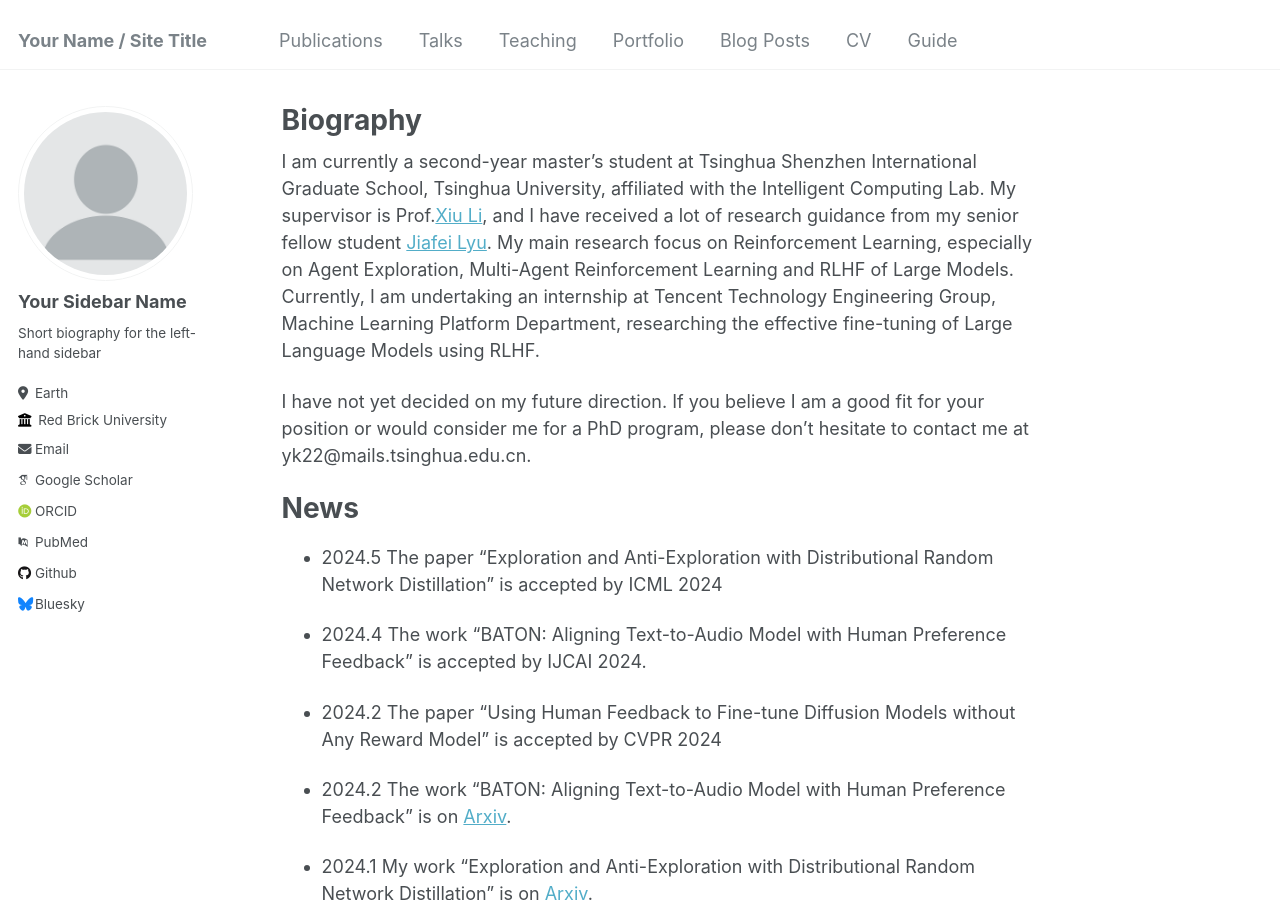
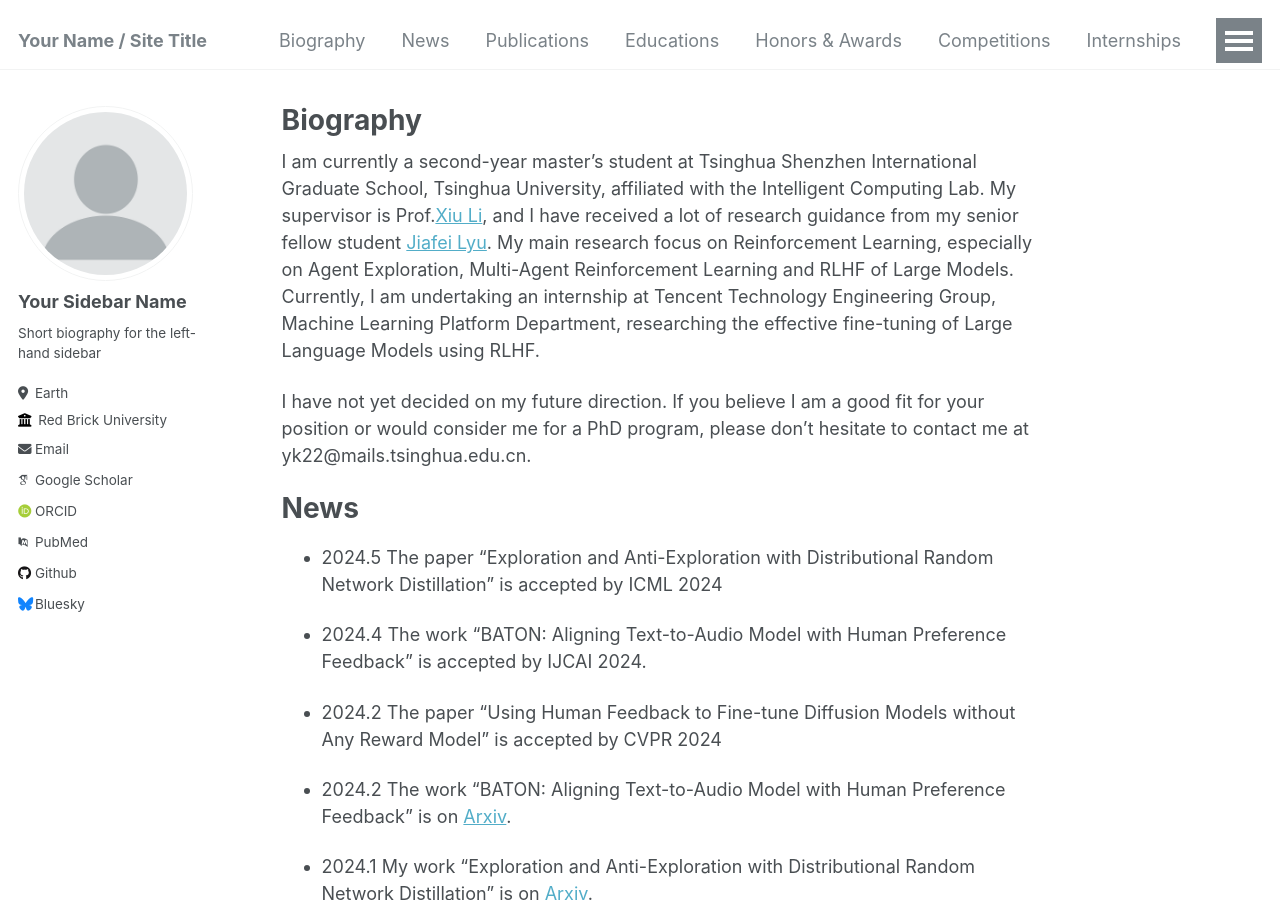
Before and after one commit to yk7333/yk7333.github.io, a Jekyll site: the page built from _pages/about.md, in a window 1280 px wide and 900 px high. Built offline with Jekyll 4.4.1, drawn with Linux system fonts in a browser that asks for light colours; some web fonts are replaced; a script that is not in the unit is left out.

Commit message:
Update navigation.yml

```diff
--- a/_data/navigation.yml
+++ b/_data/navigation.yml
@@ -1,22 +1,25 @@
 # main links links
 main:
+  - title: "Biography"
+    url: /#biography
+
+  - title: "News"
+    url: /#news
+
   - title: "Publications"
-    url: /publications/
+    url: /#publications
 
-  - title: "Talks"
-    url: /talks/
+  - title: "Educations"
+    url: /#educations
+
+  - title: "Honors & Awards"
+    url: /#honors&awards
+
+  - title: "Competitions"
+    url: /#competitions
+
+  - title: "Internships"
+    url: /#internships
 
   - title: "Teaching"
-    url: /teaching/
-
-  - title: "Portfolio"
-    url: /portfolio/
-
-  - title: "Blog Posts"
-    url: /year-archive/
-
-  - title: "CV"
-    url: /cv/
-
-  - title: "Guide"
-    url: /markdown/
+    url: /#teaching
```
